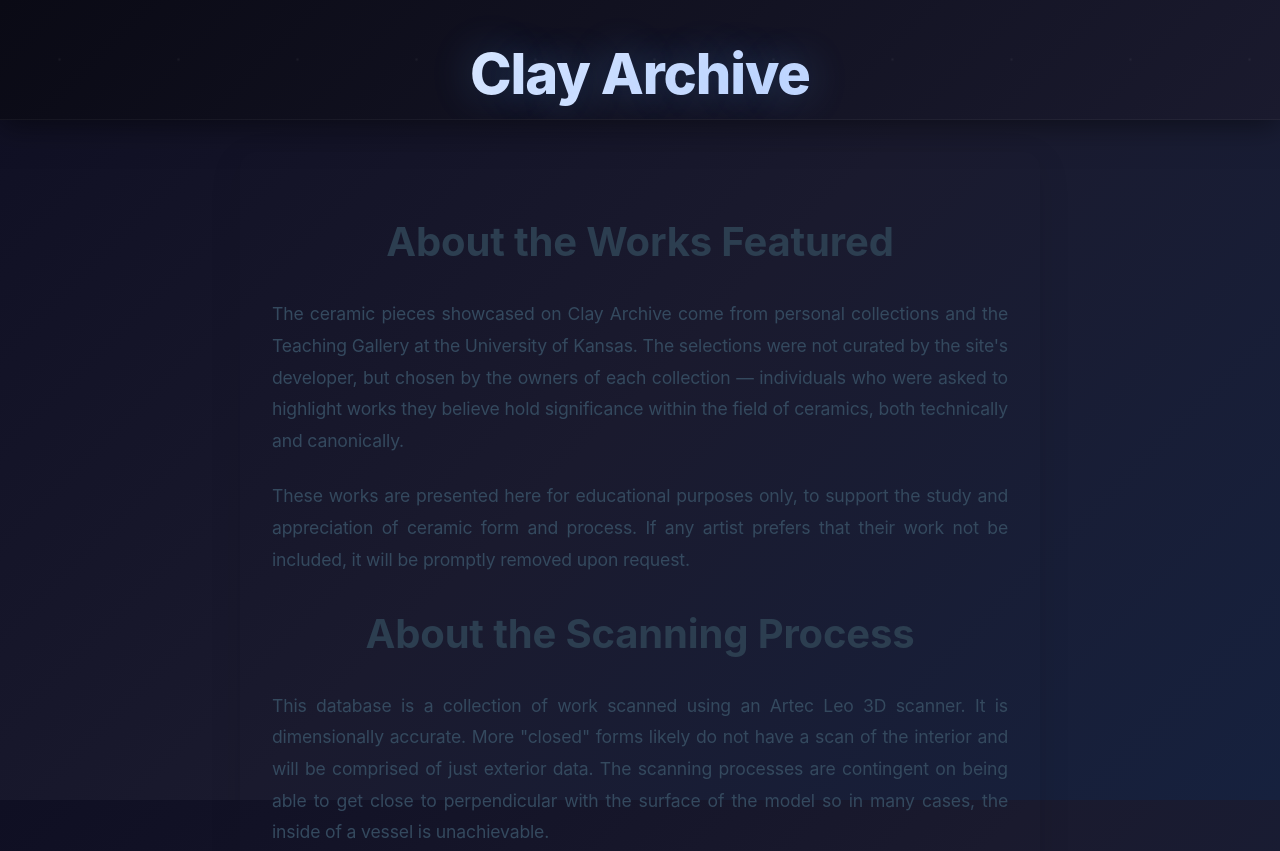
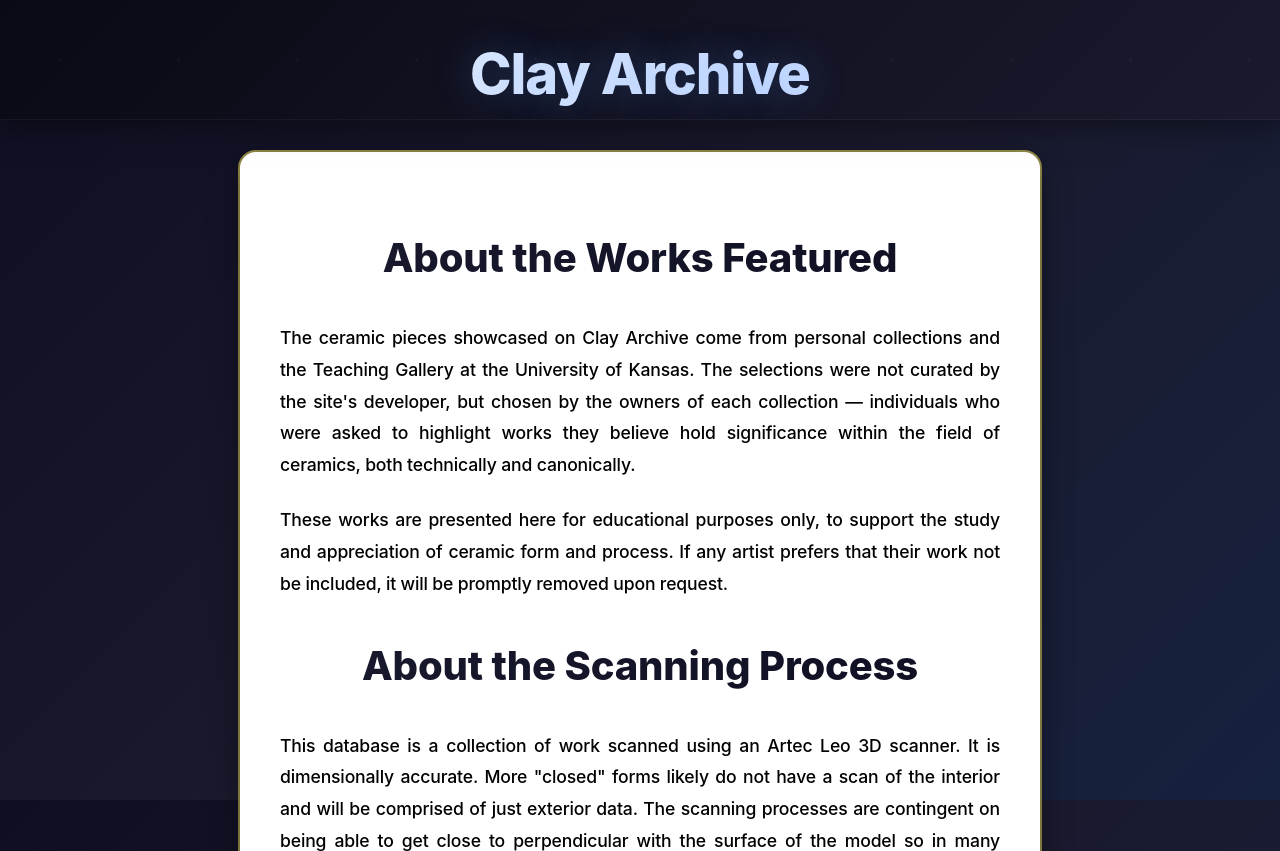
Before and after one commit to AvgChild/3D-Ceramics, a website: page about.html in a window 1280 px wide. Shown: the top 851 px of the page. Drawn offline with Linux system fonts and the light colour scheme.

Commit message:
update to make about page visible

```diff
--- a/_static/css/style.css
+++ b/_static/css/style.css
@@ -283,28 +283,35 @@
 .about-page {
   max-width: 800px;
   margin: 0 auto;
-  padding: 2rem;
-  background: rgba(255, 255, 255, 0.95);
+  padding: 2.5rem;
+  background: #ffffff !important;
   border-radius: 16px;
-  box-shadow: 0 8px 32px rgba(0, 0, 0, 0.1);
+  box-shadow: 0 8px 32px rgba(0, 0, 0, 0.4), 0 0 0 2px rgba(243, 231, 98, 0.6);
   margin-top: 2rem;
   margin-bottom: 2rem;
 }
 
 .about-content h2 {
-  color: #2c3e50;
+  color: #000000 !important;
   font-size: 2.5rem;
   margin-bottom: 2rem;
   text-align: center;
-  font-weight: 700;
+  font-weight: 800;
+  background: linear-gradient(135deg, #1a1a2e 0%, #0f0f23 100%);
+  -webkit-background-clip: text;
+  -webkit-text-fill-color: transparent;
+  background-clip: text;
+  padding: 0.5rem 0;
 }
 
 .about-content p {
   font-size: 1.1rem;
   line-height: 1.8;
   margin-bottom: 1.5rem;
-  color: #34495e;
+  color: #000000 !important;
   text-align: justify;
+  font-weight: 500;
+  text-shadow: 0 1px 2px rgba(255, 255, 255, 0.8);
 }
 
 .about-content p:last-child {
--- a/about.html
+++ b/about.html
@@ -7,7 +7,7 @@
   <meta http-equiv="Pragma" content="no-cache" />
   <meta http-equiv="Expires" content="0" />
   <title>About - Clay Archive</title>
-  <link rel="stylesheet" href="css/style.css?v=2" />
+  <link rel="stylesheet" href="css/style.css?v=3" />
 </head>
 <body>
   <header class="site-header">
--- a/css/style.css
+++ b/css/style.css
@@ -283,28 +283,35 @@
 .about-page {
   max-width: 800px;
   margin: 0 auto;
-  padding: 2rem;
-  background: rgba(255, 255, 255, 0.95);
+  padding: 2.5rem;
+  background: #ffffff !important;
   border-radius: 16px;
-  box-shadow: 0 8px 32px rgba(0, 0, 0, 0.1);
+  box-shadow: 0 8px 32px rgba(0, 0, 0, 0.4), 0 0 0 2px rgba(243, 231, 98, 0.6);
   margin-top: 2rem;
   margin-bottom: 2rem;
 }
 
 .about-content h2 {
-  color: #2c3e50;
+  color: #000000 !important;
   font-size: 2.5rem;
   margin-bottom: 2rem;
   text-align: center;
-  font-weight: 700;
+  font-weight: 800;
+  background: linear-gradient(135deg, #1a1a2e 0%, #0f0f23 100%);
+  -webkit-background-clip: text;
+  -webkit-text-fill-color: transparent;
+  background-clip: text;
+  padding: 0.5rem 0;
 }
 
 .about-content p {
   font-size: 1.1rem;
   line-height: 1.8;
   margin-bottom: 1.5rem;
-  color: #34495e;
+  color: #000000 !important;
   text-align: justify;
+  font-weight: 500;
+  text-shadow: 0 1px 2px rgba(255, 255, 255, 0.8);
 }
 
 .about-content p:last-child {
```
Also changed, not shown: _static/about.html (+1 -1 lines), build/about.html, build/css/style.css, dist/about.html, dist/css/style.css.
